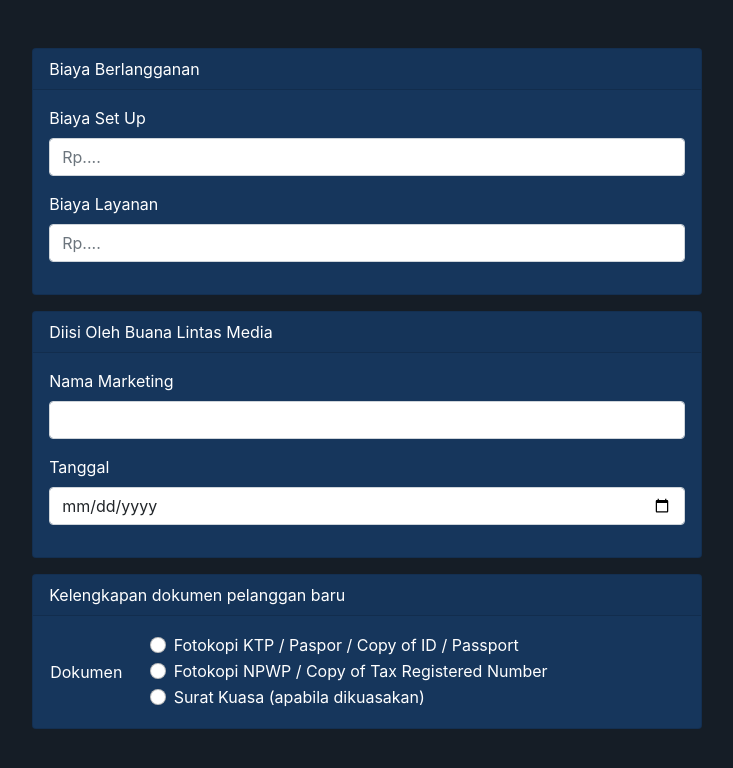
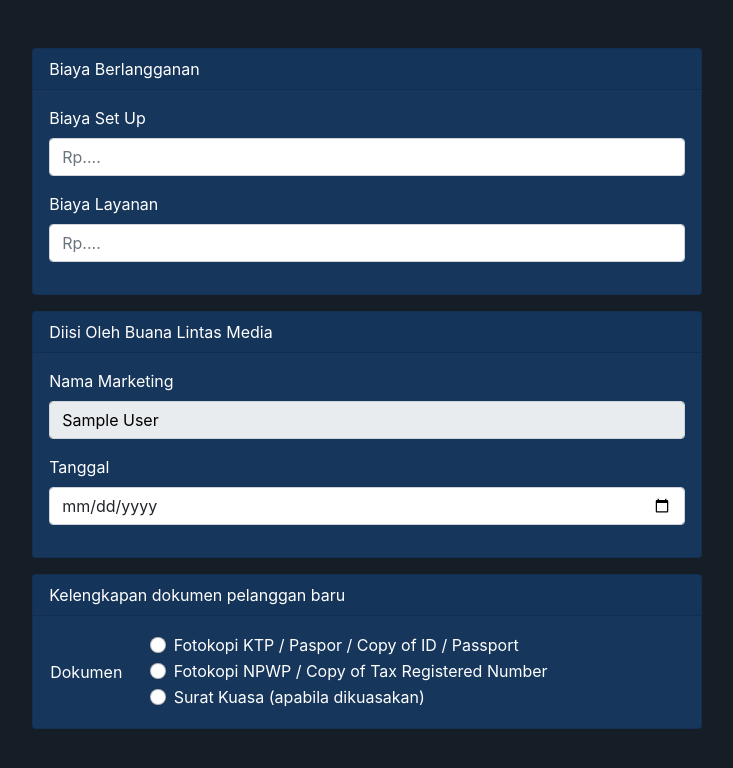
Before and after one commit to fillahfirdausyah/subscription-form, a React (Create React App) app: page /lengkapi/1 in a window 1280 px wide. Shown: the top 768 px of the page, without its empty margins (273-1006 px from the left). Built offline with nearby package versions, Linux system fonts and the light colour scheme; no server answers; sample sign-in values are in the browser's storage.

Commit message:
displaying name current user in Lengkapi Page

```diff
--- a/src/component/Form/Marketing/index.js
+++ b/src/component/Form/Marketing/index.js
@@ -1,4 +1,5 @@
 import React, { useEffect, useState } from "react";
+import { useAuth } from "../../../Context/AuthContext";
 
 // Component
 import SubscriptionFee from "../parts/SubscriptionFee";
@@ -7,6 +8,8 @@ import DocumentReq from "../parts/DocumentReq";
 
 function FormMarketing({ id }) {
   const [subscriptionFee, setSubscriptionFee] = useState({});
+
+  const {currentUser} = useAuth()
 
   const getSubscriptionFee = (data) => {
     setSubscriptionFee(data);
@@ -20,7 +23,7 @@ function FormMarketing({ id }) {
           <SubscriptionFee getSubscriptionFee={getSubscriptionFee} />
 
           {/* Diisi Oleh */}
-          <Filledby />
+          <Filledby currentUser={currentUser}/>
 
           {/* Kelengkapan Dokumens */}
           <DocumentReq />
--- a/src/component/Form/parts/FilledBy/index.js
+++ b/src/component/Form/parts/FilledBy/index.js
@@ -1,6 +1,7 @@
 import React from "react";
 
-function Filledby() {
+function Filledby(props) {
+  console.log(props.currentUser.displayName)
   return (
     <>
       <div class="card text-white bg-dark-custom mb-3 card-custom">
@@ -11,10 +12,12 @@ function Filledby() {
               Nama Marketing
             </label>
             <input
-              type="number"
+              type="text"
               class="form-control"
               id="nama-perusahaan"
               name="biayaSetUp"
+              disabled
+              value={props.currentUser.displayName}
             />
           </div>
           <div class="mb-3">
--- a/src/pages/MarketingPage/index.js
+++ b/src/pages/MarketingPage/index.js
@@ -61,10 +61,12 @@ function MarketingPage() {
       <header className="d-flex align-items-start justify-content-between">
         <div className="user-info">
           <h1>Daftar Subscirption Form</h1>
-          <p>Login as : {currentUser.email}</p>
+            <li>Login as : {currentUser.email}</li>
+            <li>Nama : {currentUser.displayName}</li>
         </div>
         <button className="btn btn-danger" onClick={handleLogout}>
-          <ExitToAppIcon / >Log Out
+          <ExitToAppIcon />
+          Log Out
         </button>
       </header>
       <div className="row">
--- a/src/pages/MarketingPage/style.css
+++ b/src/pages/MarketingPage/style.css
@@ -9,6 +9,11 @@
     text-align: center;
 }
 
+.user-info {
+    text-align: left;
+    list-style: none;
+}
+
 .preview-btn {
     margin-right: 20px;
 }
```
